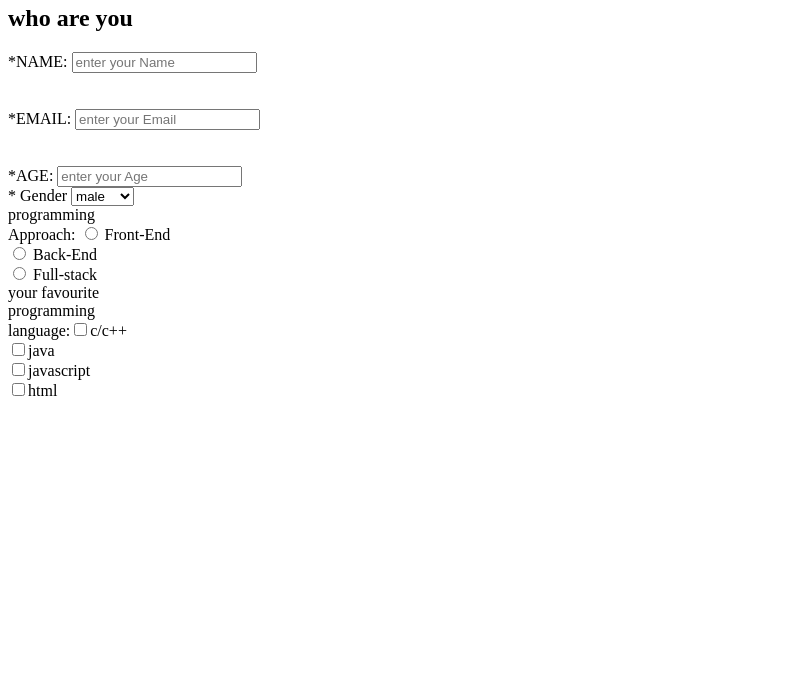
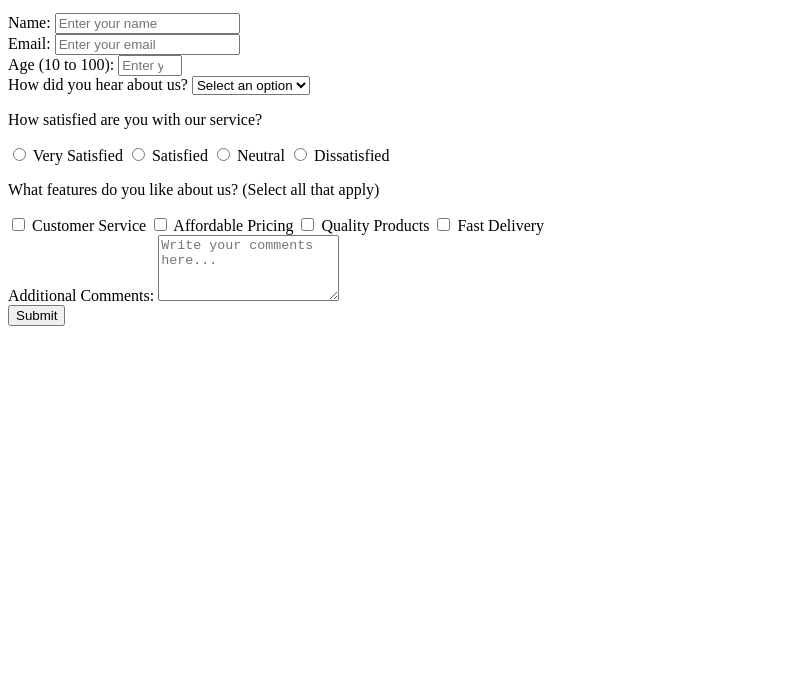
Before and after one commit to Gloria192/suvery-form, a plain HTML site: page index.html in a window 1280 px wide. Shown: the part 101-800 px from the top of the page, without its empty margins (0-812 px from the left). Drawn offline with Linux system fonts and the light colour scheme.

Commit message:
updated1

```diff
--- a/index.html
+++ b/index.html
@@ -1,50 +1,98 @@
 <!DOCTYPE html>
-<html>
+<html lang="en">
 <head>
-    <meta charset='utf-8'>
-    <meta http-equiv='X-UA-Compatible' content='IE=edge'>
-    <title>Page Title</title>
-    <meta name='viewport' content='width=device-width, initial-scale=1'>
-    <link rel='stylesheet' type='text/css' media='screen' href='main.css'>
-    <script src='main.js'></script>
+  <meta charset="UTF-8">
+  <meta name="viewport" content="width=device-width, initial-scale=1.0">
+  <title>Survey Form</title>
+  <link rel="stylesheet" href="style.css">
 </head>
 <body>
-    <form><
-   <center> <h1>SUVERY FORM</h1></center>
-   <h2> who are you</h2>
-   <label class="texxt">*NAME:</label>
-   <input type="name " id="name" placeholder="enter your Name"><br><br>
-   <br>
-   <label class="text">*EMAIL:</label>
-   <input type="email " id="name" placeholder="enter your Email"><br><br>
-   <br>
-   <label class="text">*AGE:</label>
-   <input type="age" id="name" placeholder="enter your Age"><br>
-   <label for="Gender">* Gender</label>
-   <select class="Gender" id="Gender">
-    <option value="male">male</option>
-    <option value="female">female</option>
-    <option value="others">others</option>
-   </select>
-   <br>
+  <header>
+    <h1 id="title">Customer Satisfaction Survey</h1>
+    <p id="description">We value your feedback! Please take a moment to fill out our survey form below.</p>
+  </header>
 
-   <label for="radio">
-    programming <br>
-    Approach:
-   </label>
-<input type="radio" id="Front-End" name="developers" value="Front-End">
-<label for="Front-End">Front-End</label><br>
-<input type="radio" id="Back-End" name="developers" value="Back-End">
-<label for="Back-End">Back-End</label><br>
-<input type="radio" id="Full-stack" name="developers" value="Full-stack">
-<label for="Full-stack">Full-stack</label><br>
-<!-- <fieldset></fieldset> -->
-<label fir="checkbox">your favourite <br>
-    programming <br>
-    language:</label><input type="checkbox" id="language" name="c/c++">c/c++<br>
-    <input type="checkbox" id="language" name="java">java<br>
-    <input type="checkbox" id="language" name="python">javascript<br>
-    <input type="checkbox" id="language" name="html">html
-</form>
+  <main>
+    <form id="survey-form">
+      <!-- Name Field -->
+      <div class="form-group">
+        <label id="name-label" for="name">Name:</label>
+        <input
+          type="text"
+          id="name"
+          name="name"
+          placeholder="Enter your name"
+          required>
+      </div>
+
+      <!-- Email Field -->
+      <div class="form-group">
+        <label id="email-label" for="email">Email:</label>
+        <input
+          type="email"
+          id="email"
+          name="email"
+          placeholder="Enter your email"
+          required>
+      </div>
+
+      <!-- Number Field -->
+      <div class="form-group">
+        <label id="number-label" for="number">Age (10 to 100):</label>
+        <input
+          type="number"
+          id="number"
+          name="age"
+          placeholder="Enter your age"
+          min="10"
+          max="100"
+          required>
+      </div>
+
+      <!-- Dropdown Field -->
+      <div class="form-group">
+        <label for="dropdown">How did you hear about us?</label>
+        <select id="dropdown" name="source" required>
+          <option value="" disabled selected>Select an option</option>
+          <option value="social-media">Social Media</option>
+          <option value="friend">Friend</option>
+          <option value="advertisement">Advertisement</option>
+        </select>
+      </div>
+
+      <!-- Radio Buttons -->
+      <div class="form-group">
+        <p>How satisfied are you with our service?</p>
+        <label><input type="radio" name="satisfaction" value="very-satisfied" required> Very Satisfied</label>
+        <label><input type="radio" name="satisfaction" value="satisfied"> Satisfied</label>
+        <label><input type="radio" name="satisfaction" value="neutral"> Neutral</label>
+        <label><input type="radio" name="satisfaction" value="dissatisfied"> Dissatisfied</label>
+      </div>
+
+      <!-- Checkboxes -->
+      <div class="form-group">
+        <p>What features do you like about us? (Select all that apply)</p>
+        <label><input type="checkbox" name="features" value="customer-service"> Customer Service</label>
+        <label><input type="checkbox" name="features" value="pricing"> Affordable Pricing</label>
+        <label><input type="checkbox" name="features" value="quality"> Quality Products</label>
+        <label><input type="checkbox" name="features" value="delivery"> Fast Delivery</label>
+      </div>
+
+      <!-- Textarea -->
+      <div class="form-group">
+        <label for="comments">Additional Comments:</label>
+        <textarea
+          id="comments"
+          name="comments"
+          rows="4"
+          placeholder="Write your comments here..."></textarea>
+      </div>
+
+      <!-- Submit Button -->
+      <div class="form-group">
+        <button id="submit" type="submit">Submit</button>
+      </div>
+    </form>
+  </main>
 </body>
 </html>
```
